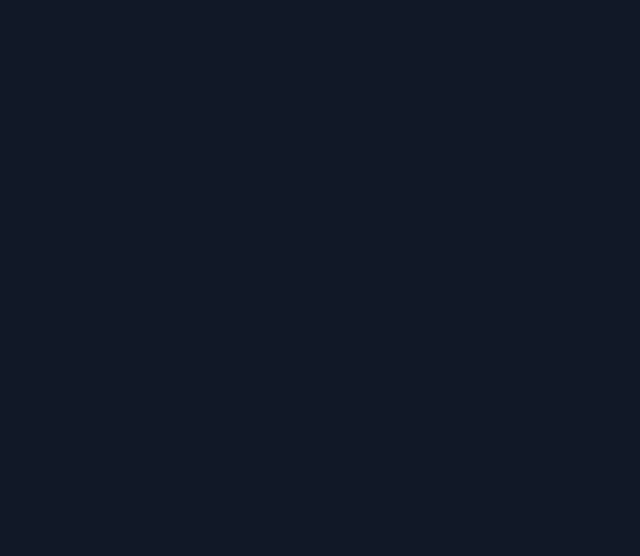
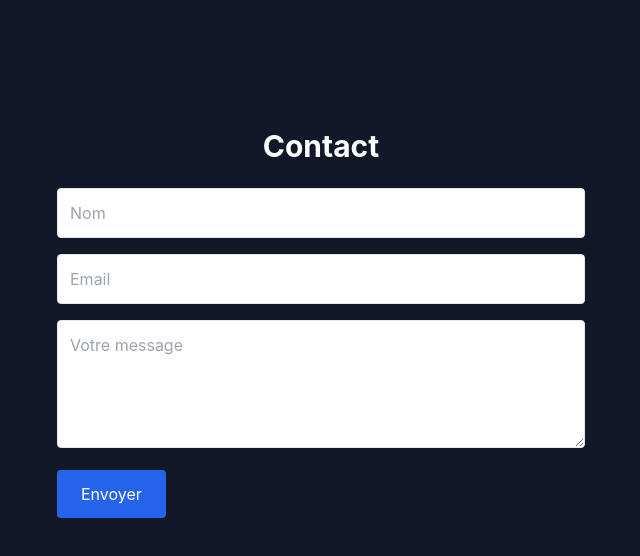
Before and after one commit to Hugolmh/hugolmh.github.io, a React (Vite) app: page /contact in a window 1280 px wide. Before the commit this address had no page. Shown: the top 556 px of the page, without its empty margins (319-959 px from the left). Built offline with nearby package versions, Linux system fonts and the light colour scheme.

Commit message:
Add contact form page and email server

```diff
--- a/src/App.tsx
+++ b/src/App.tsx
@@ -8,6 +8,7 @@ import Projects from './components/Projects';
 import Skills from './components/Skills';
 import Contact from './components/Contact';
 import CNMSS from './components/CNMSS';
+import ContactPage from './components/ContactPage';
 import { useTheme } from './context/ThemeContext';
 
 // Composant pour la page d'accueil
@@ -35,6 +36,7 @@ function App() {
       <Routes>
         <Route path="/" element={<Home />} />
         <Route path="/cnmss" element={<CNMSS />} />
+        <Route path="/contact" element={<ContactPage />} />
       </Routes>
     </Router>
   );
--- /dev/null
+++ b/src/components/ContactPage.tsx
@@ -0,0 +1,91 @@
+import React, { useState } from 'react';
+import { useTheme } from '../context/ThemeContext';
+
+const ContactPage = () => {
+  const { darkMode } = useTheme();
+  const [form, setForm] = useState({ name: '', email: '', message: '' });
+  const [status, setStatus] = useState<'idle' | 'sent' | 'error'>('idle');
+
+  const handleChange = (
+    e: React.ChangeEvent<HTMLInputElement | HTMLTextAreaElement>
+  ) => {
+    setForm({ ...form, [e.target.name]: e.target.value });
+  };
+
+  const handleSubmit = async (e: React.FormEvent) => {
+    e.preventDefault();
+    setStatus('idle');
+    try {
+      const resp = await fetch('/api/contact', {
+        method: 'POST',
+        headers: { 'Content-Type': 'application/json' },
+        body: JSON.stringify(form)
+      });
+      if (resp.ok) {
+        setStatus('sent');
+        setForm({ name: '', email: '', message: '' });
+      } else {
+        setStatus('error');
+      }
+    } catch (err) {
+      setStatus('error');
+    }
+  };
+
+  return (
+    <div
+      className={`min-h-screen pt-20 ${
+        darkMode ? 'bg-gray-900 text-white' : 'bg-white text-gray-900'
+      }`}
+    >
+      <div className="container mx-auto px-6 py-12 max-w-xl">
+        <h2 className="text-3xl font-bold mb-6 text-center">Contact</h2>
+        <form onSubmit={handleSubmit} className="space-y-4">
+          <input
+            name="name"
+            value={form.name}
+            onChange={handleChange}
+            required
+            placeholder="Nom"
+            className="w-full p-3 border rounded text-gray-900"
+          />
+          <input
+            type="email"
+            name="email"
+            value={form.email}
+            onChange={handleChange}
+            required
+            placeholder="Email"
+            className="w-full p-3 border rounded text-gray-900"
+          />
+          <textarea
+            name="message"
+            value={form.message}
+            onChange={handleChange}
+            required
+            placeholder="Votre message"
+            className="w-full p-3 border rounded h-32 text-gray-900"
+          />
+          <button
+            type="submit"
+            className="px-6 py-3 bg-blue-600 text-white rounded hover:bg-blue-700"
+          >
+            Envoyer
+          </button>
+        </form>
+        {status === 'sent' && (
+          <p className="mt-4 text-green-500">
+            Votre demande a bien été prise en compte.
+          </p>
+        )}
+        {status === 'error' && (
+          <p className="mt-4 text-red-500">
+            Une erreur est survenue. Merci de réessayer plus tard.
+          </p>
+        )}
+      </div>
+    </div>
+  );
+};
+
+export default ContactPage;
--- a/src/components/Header.tsx
+++ b/src/components/Header.tsx
@@ -1,6 +1,7 @@
 import React from 'react';
 import { Menu, X, Github, Linkedin, Mail, Moon, Sun } from 'lucide-react';
 import { motion } from 'framer-motion';
+import { Link } from 'react-router-dom';
 import { useTheme } from '../context/ThemeContext';
 
 const Header = () => {
@@ -14,6 +15,7 @@ const Header = () => {
     { title: 'Projets', href: '#projects' },
     { title: 'Compétences', href: '#skills' },
     { title: 'Contact', href: '#contact' },
+    { title: 'Formulaire', href: '/contact', link: true },
   ];
 
   return (
@@ -33,6 +35,21 @@ const Header = () => {
           {/* Desktop Menu */}
           <div className="hidden md:flex items-center space-x-8">
             {menuItems.map((item, index) => (
+              item.link ? (
+                <motion.div
+                  key={item.title}
+                  initial={{ opacity: 0, y: -20 }}
+                  animate={{ opacity: 1, y: 0 }}
+                  transition={{ duration: 0.5, delay: index * 0.1 }}
+                >
+                  <Link
+                    to={item.href}
+                    className={`${darkMode ? 'text-gray-300 hover:text-white' : 'text-gray-600 hover:text-gray-900'} transition-colors`}
+                  >
+                    {item.title}
+                  </Link>
+                </motion.div>
+              ) : (
                 <motion.a
                   key={item.title}
                   href={item.href}
@@ -43,6 +60,7 @@ const Header = () => {
                 >
                   {item.title}
                 </motion.a>
+              )
             ))}
 
             {/* Bouton de mode sombre */}
@@ -88,6 +106,16 @@ const Header = () => {
           >
             <div className={`py-4 space-y-4 ${darkMode ? 'bg-gray-800' : 'bg-white'}`}>
               {menuItems.map((item) => (
+                item.link ? (
+                  <Link
+                    key={item.title}
+                    to={item.href}
+                    className={`block ${darkMode ? 'text-gray-300 hover:text-white' : 'text-gray-600 hover:text-gray-900'} transition-colors`}
+                    onClick={() => setIsOpen(false)}
+                  >
+                    {item.title}
+                  </Link>
+                ) : (
                   <a
                     key={item.title}
                     href={item.href}
@@ -96,6 +124,7 @@ const Header = () => {
                   >
                     {item.title}
                   </a>
+                )
               ))}
             </div>
           </motion.div>
```
Also changed, not shown: package.json (+7 -2 lines), server.js (added, +55 -0 lines), src/components/Contact.tsx (line endings or trailing spaces), 1 other file (tests, documents, lock files or other folders). Lines whose indentation alone changed are shown as unchanged.
